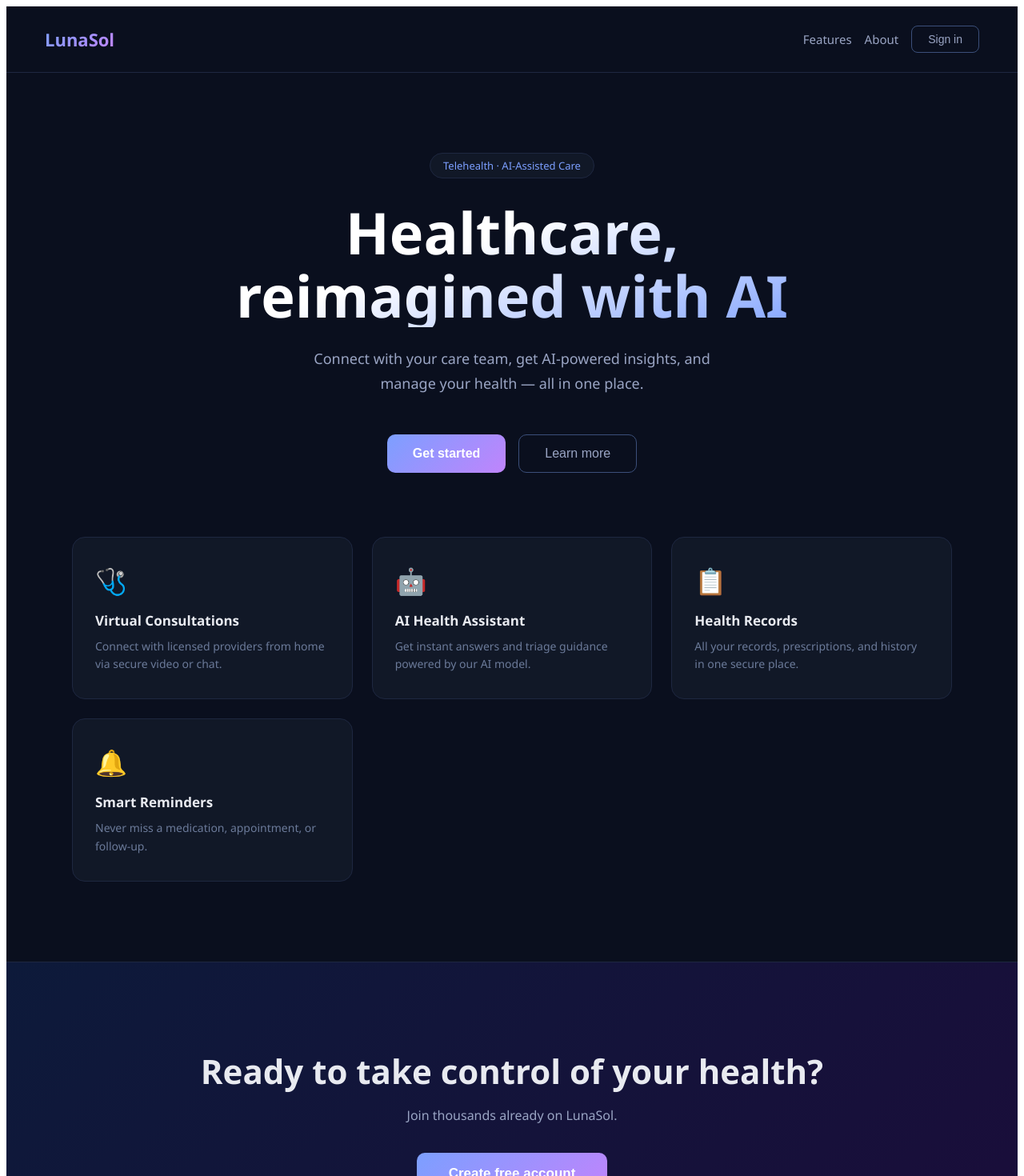
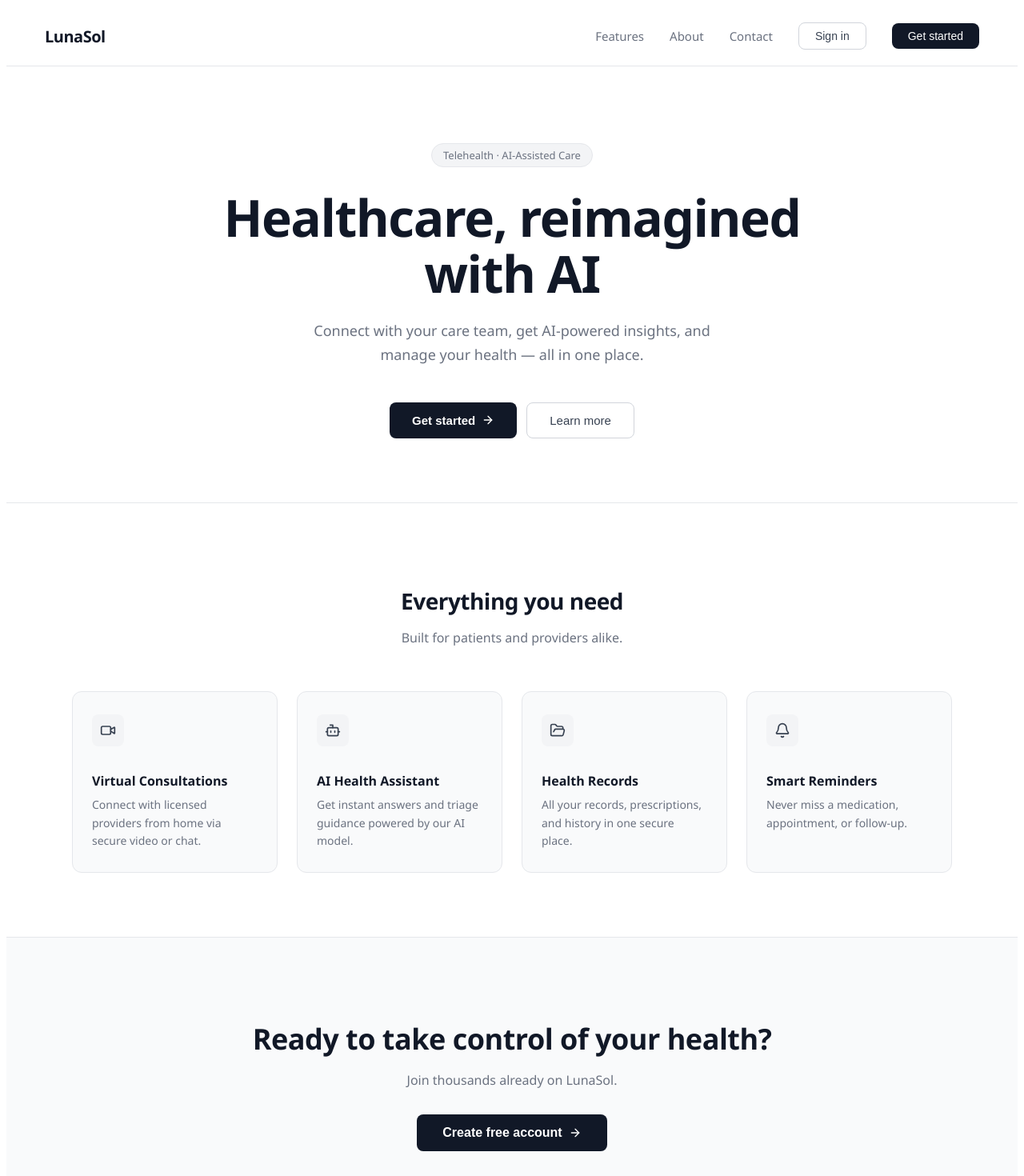
Before and after one commit to Benny-Gil/LunaSol, a Next.js app in the folder apps/web/: page / in a window 1280 px wide. Shown: the top 1470 px of the page at 80% size. Built offline with nearby package versions, Linux system fonts and the light colour scheme.

Commit message:
feat(web): redesign landing page to light mode with Lucide icons

```diff
--- a/apps/web/src/app/page.tsx
+++ b/apps/web/src/app/page.tsx
@@ -1,71 +1,83 @@
+import { Video, Bot, FolderOpen, Bell, ArrowRight } from 'lucide-react'
+
 export default function Home() {
   return (
-    <div style={{ fontFamily: "'Segoe UI', system-ui, sans-serif", background: '#0a0f1e', minHeight: '100vh', color: '#e8eaf0' }}>
+    <div style={{ fontFamily: "'Segoe UI', system-ui, sans-serif", background: '#ffffff', minHeight: '100vh', color: '#111827' }}>
 
       {/* Nav */}
-      <nav style={{ display: 'flex', justifyContent: 'space-between', alignItems: 'center', padding: '24px 48px', borderBottom: '1px solid #1e2740' }}>
-        <span style={{ fontSize: '22px', fontWeight: 700, background: 'linear-gradient(135deg, #7c9fff, #c084fc)', WebkitBackgroundClip: 'text', WebkitTextFillColor: 'transparent' }}>
+      <nav style={{ display: 'flex', justifyContent: 'space-between', alignItems: 'center', padding: '20px 48px', borderBottom: '1px solid #e5e7eb' }}>
+        <span style={{ fontSize: '20px', fontWeight: 700, color: '#111827', letterSpacing: '-0.5px' }}>
           LunaSol
         </span>
-        <div style={{ display: 'flex', gap: '16px', alignItems: 'center' }}>
-          <a href="#" style={{ color: '#9aa5c4', textDecoration: 'none', fontSize: '15px' }}>Features</a>
-          <a href="#" style={{ color: '#9aa5c4', textDecoration: 'none', fontSize: '15px' }}>About</a>
-          <button style={{ background: 'transparent', border: '1px solid #3b4f7a', color: '#9aa5c4', padding: '8px 20px', borderRadius: '8px', cursor: 'pointer', fontSize: '14px' }}>
+        <div style={{ display: 'flex', gap: '32px', alignItems: 'center' }}>
+          <a href="#" style={{ color: '#6b7280', textDecoration: 'none', fontSize: '15px' }}>Features</a>
+          <a href="#" style={{ color: '#6b7280', textDecoration: 'none', fontSize: '15px' }}>About</a>
+          <a href="#" style={{ color: '#6b7280', textDecoration: 'none', fontSize: '15px' }}>Contact</a>
+          <button style={{ background: 'transparent', border: '1px solid #d1d5db', color: '#374151', padding: '8px 20px', borderRadius: '8px', cursor: 'pointer', fontSize: '14px', fontWeight: 500 }}>
             Sign in
+          </button>
+          <button style={{ background: '#111827', border: 'none', color: '#ffffff', padding: '8px 20px', borderRadius: '8px', cursor: 'pointer', fontSize: '14px', fontWeight: 500 }}>
+            Get started
           </button>
         </div>
       </nav>
 
       {/* Hero */}
-      <section style={{ textAlign: 'center', padding: '100px 24px 80px' }}>
-        <div style={{ display: 'inline-block', background: '#111827', border: '1px solid #1e2740', borderRadius: '999px', padding: '6px 16px', fontSize: '13px', color: '#7c9fff', marginBottom: '28px' }}>
+      <section style={{ textAlign: 'center', padding: '96px 24px 80px', borderBottom: '1px solid #e5e7eb' }}>
+        <div style={{ display: 'inline-block', background: '#f3f4f6', border: '1px solid #e5e7eb', borderRadius: '999px', padding: '5px 14px', fontSize: '13px', color: '#6b7280', marginBottom: '28px', fontWeight: 500 }}>
           Telehealth · AI-Assisted Care
         </div>
-        <h1 style={{ fontSize: 'clamp(36px, 6vw, 72px)', fontWeight: 800, lineHeight: 1.1, margin: '0 auto 24px', maxWidth: '800px', background: 'linear-gradient(160deg, #ffffff 40%, #7c9fff)', WebkitBackgroundClip: 'text', WebkitTextFillColor: 'transparent' }}>
+        <h1 style={{ fontSize: 'clamp(36px, 6vw, 64px)', fontWeight: 800, lineHeight: 1.1, margin: '0 auto 20px', maxWidth: '760px', color: '#111827', letterSpacing: '-1.5px' }}>
           Healthcare, reimagined with AI
         </h1>
-        <p style={{ fontSize: '18px', color: '#9aa5c4', maxWidth: '520px', margin: '0 auto 48px', lineHeight: 1.7 }}>
+        <p style={{ fontSize: '18px', color: '#6b7280', maxWidth: '500px', margin: '0 auto 44px', lineHeight: 1.7 }}>
           Connect with your care team, get AI-powered insights, and manage your health — all in one place.
         </p>
-        <div style={{ display: 'flex', gap: '16px', justifyContent: 'center', flexWrap: 'wrap' }}>
-          <button style={{ background: 'linear-gradient(135deg, #7c9fff, #c084fc)', border: 'none', color: '#fff', padding: '14px 32px', borderRadius: '10px', fontSize: '16px', fontWeight: 600, cursor: 'pointer' }}>
-            Get started
+        <div style={{ display: 'flex', gap: '12px', justifyContent: 'center', flexWrap: 'wrap' }}>
+          <button style={{ display: 'flex', alignItems: 'center', gap: '8px', background: '#111827', border: 'none', color: '#fff', padding: '13px 28px', borderRadius: '8px', fontSize: '15px', fontWeight: 600, cursor: 'pointer' }}>
+            Get started <ArrowRight size={16} />
           </button>
-          <button style={{ background: 'transparent', border: '1px solid #3b4f7a', color: '#9aa5c4', padding: '14px 32px', borderRadius: '10px', fontSize: '16px', cursor: 'pointer' }}>
+          <button style={{ background: 'transparent', border: '1px solid #d1d5db', color: '#374151', padding: '13px 28px', borderRadius: '8px', fontSize: '15px', fontWeight: 500, cursor: 'pointer' }}>
             Learn more
           </button>
         </div>
       </section>
 
-      {/* Feature cards */}
-      <section style={{ display: 'grid', gridTemplateColumns: 'repeat(auto-fit, minmax(260px, 1fr))', gap: '24px', maxWidth: '1100px', margin: '0 auto', padding: '0 24px 100px' }}>
-        {[
-          { icon: '🩺', title: 'Virtual Consultations', desc: 'Connect with licensed providers from home via secure video or chat.' },
-          { icon: '🤖', title: 'AI Health Assistant', desc: 'Get instant answers and triage guidance powered by our AI model.' },
-          { icon: '📋', title: 'Health Records', desc: 'All your records, prescriptions, and history in one secure place.' },
-          { icon: '🔔', title: 'Smart Reminders', desc: 'Never miss a medication, appointment, or follow-up.' },
-        ].map(({ icon, title, desc }) => (
-          <div key={title} style={{ background: '#111827', border: '1px solid #1e2740', borderRadius: '16px', padding: '32px 28px' }}>
-            <div style={{ fontSize: '32px', marginBottom: '16px' }}>{icon}</div>
-            <h3 style={{ fontSize: '17px', fontWeight: 700, marginBottom: '10px', color: '#e8eaf0' }}>{title}</h3>
-            <p style={{ fontSize: '14px', color: '#6b7a99', lineHeight: 1.6, margin: 0 }}>{desc}</p>
-          </div>
-        ))}
+      {/* Features */}
+      <section style={{ maxWidth: '1100px', margin: '0 auto', padding: '80px 24px' }}>
+        <h2 style={{ textAlign: 'center', fontSize: '28px', fontWeight: 700, marginBottom: '8px', letterSpacing: '-0.5px' }}>Everything you need</h2>
+        <p style={{ textAlign: 'center', color: '#6b7280', marginBottom: '56px', fontSize: '16px' }}>Built for patients and providers alike.</p>
+        <div style={{ display: 'grid', gridTemplateColumns: 'repeat(auto-fit, minmax(240px, 1fr))', gap: '24px' }}>
+          {[
+            { Icon: Video, title: 'Virtual Consultations', desc: 'Connect with licensed providers from home via secure video or chat.' },
+            { Icon: Bot, title: 'AI Health Assistant', desc: 'Get instant answers and triage guidance powered by our AI model.' },
+            { Icon: FolderOpen, title: 'Health Records', desc: 'All your records, prescriptions, and history in one secure place.' },
+            { Icon: Bell, title: 'Smart Reminders', desc: 'Never miss a medication, appointment, or follow-up.' },
+          ].map(({ Icon, title, desc }) => (
+            <div key={title} style={{ background: '#f9fafb', border: '1px solid #e5e7eb', borderRadius: '12px', padding: '28px 24px' }}>
+              <div style={{ display: 'inline-flex', padding: '10px', background: '#f3f4f6', borderRadius: '8px', marginBottom: '16px' }}>
+                <Icon size={20} color="#374151" />
+              </div>
+              <h3 style={{ fontSize: '16px', fontWeight: 600, marginBottom: '8px', color: '#111827' }}>{title}</h3>
+              <p style={{ fontSize: '14px', color: '#6b7280', lineHeight: 1.6, margin: 0 }}>{desc}</p>
+            </div>
+          ))}
+        </div>
       </section>
 
-      {/* CTA banner */}
-      <section style={{ background: 'linear-gradient(135deg, #0d1a3a, #1a0d3a)', borderTop: '1px solid #1e2740', borderBottom: '1px solid #1e2740', padding: '72px 24px', textAlign: 'center' }}>
-        <h2 style={{ fontSize: 'clamp(24px, 4vw, 42px)', fontWeight: 800, marginBottom: '16px', color: '#e8eaf0' }}>
+      {/* CTA */}
+      <section style={{ background: '#f9fafb', borderTop: '1px solid #e5e7eb', borderBottom: '1px solid #e5e7eb', padding: '72px 24px', textAlign: 'center' }}>
+        <h2 style={{ fontSize: 'clamp(24px, 4vw, 36px)', fontWeight: 700, marginBottom: '12px', letterSpacing: '-0.5px' }}>
           Ready to take control of your health?
         </h2>
-        <p style={{ color: '#9aa5c4', marginBottom: '36px', fontSize: '16px' }}>Join thousands already on LunaSol.</p>
-        <button style={{ background: 'linear-gradient(135deg, #7c9fff, #c084fc)', border: 'none', color: '#fff', padding: '16px 40px', borderRadius: '10px', fontSize: '17px', fontWeight: 600, cursor: 'pointer' }}>
-          Create free account
+        <p style={{ color: '#6b7280', marginBottom: '32px', fontSize: '16px' }}>Join thousands already on LunaSol.</p>
+        <button style={{ display: 'inline-flex', alignItems: 'center', gap: '8px', background: '#111827', border: 'none', color: '#fff', padding: '14px 32px', borderRadius: '8px', fontSize: '16px', fontWeight: 600, cursor: 'pointer' }}>
+          Create free account <ArrowRight size={16} />
         </button>
       </section>
 
       {/* Footer */}
-      <footer style={{ textAlign: 'center', padding: '32px', color: '#3b4f7a', fontSize: '13px' }}>
+      <footer style={{ textAlign: 'center', padding: '28px', color: '#9ca3af', fontSize: '13px', borderTop: '1px solid #e5e7eb' }}>
         © {new Date().getFullYear()} LunaSol. All rights reserved.
       </footer>
 
```
